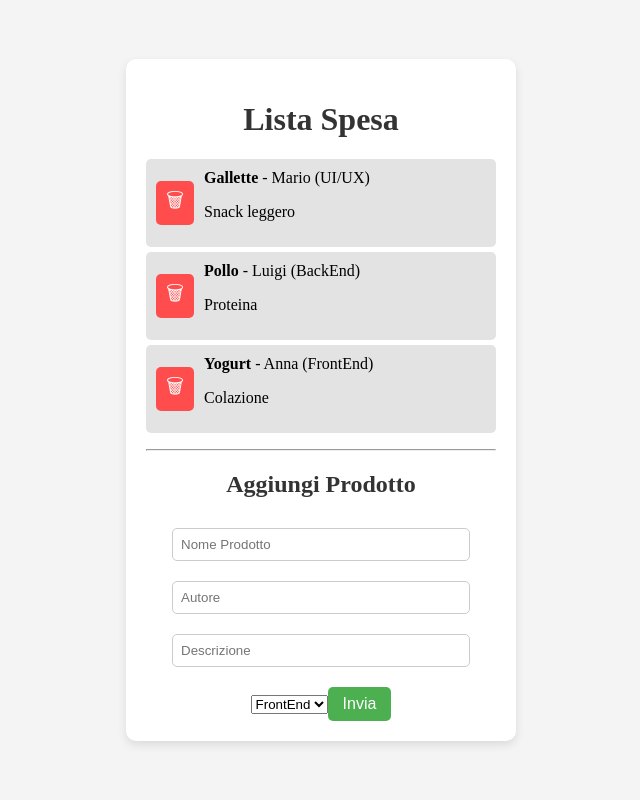
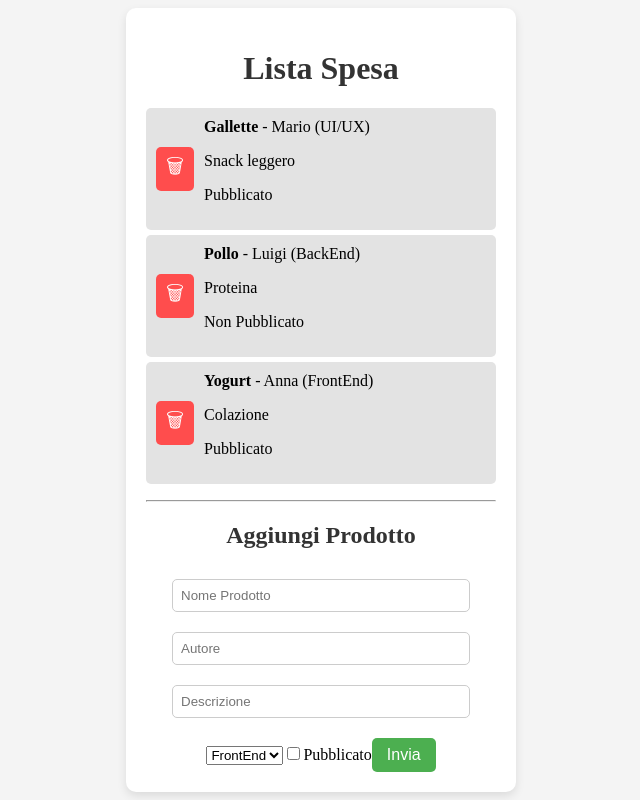
Before and after one commit to marcotrm/react-form-multifield, a React (Vite) app: page / in a window 1280 px wide. Shown: the whole page, without its empty margins (319-959 px from the left). Built offline with nearby package versions, Linux system fonts and the light colour scheme.

Commit message:
feat add checkbox and fixed content reset

```diff
--- a/src/App.jsx
+++ b/src/App.jsx
@@ -7,14 +7,15 @@ function App() {
     author: "",
     content: "",
     category: "FrontEnd",
+    published: false,
   });
 
   //"modifica" dei dati
   const handleChange = (e) => {
-    const { name, value } = e.target;
+    const { name, value, type, checked } = e.target;
     setFormData((prevData) => ({
       ...prevData,
-      [name]: value,
+      [name]: type === "checkbox" ? checked : value,
     }));
   };
 
@@ -23,7 +24,13 @@ function App() {
 
     //reset dei campi input
     setList((current) => [...current, formData]);
-    setFormData({ product: "", author: "", category: "FrontEnd" });
+    setFormData({
+      product: "",
+      author: "",
+      content: "",
+      category: "FrontEnd",
+      published: false,
+    });
   };
 
   const [list, setList] = useState([
@@ -32,18 +39,21 @@ function App() {
       author: "Mario",
       content: "Snack leggero",
       category: "UI/UX",
+      published: true,
     },
     {
       product: "Pollo",
       author: "Luigi",
       content: "Proteina",
       category: "BackEnd",
+      published: false,
     },
     {
       product: "Yogurt",
       author: "Anna",
       content: "Colazione",
       category: "FrontEnd",
+      published: true,
     },
   ]);
 
@@ -62,6 +72,7 @@ function App() {
             <li>
               <strong>{item.product}</strong> - {item.author} ({item.category})
               <p>{item.content}</p>
+              <p>{item.published ? "Pubblicato" : "Non Pubblicato"}</p>
             </li>
           </div>
         ))}
@@ -99,6 +110,15 @@ function App() {
           <option value="BackEnd">BackEnd</option>
           <option value="UI/UX">UI/UX</option>
         </select>
+        <label>
+          <input
+            type="checkbox"
+            name="published"
+            checked={formData.published}
+            onChange={handleChange}
+          />
+          Pubblicato
+        </label>
         <button type="submit">Invia</button>
       </form>
     </div>
```
